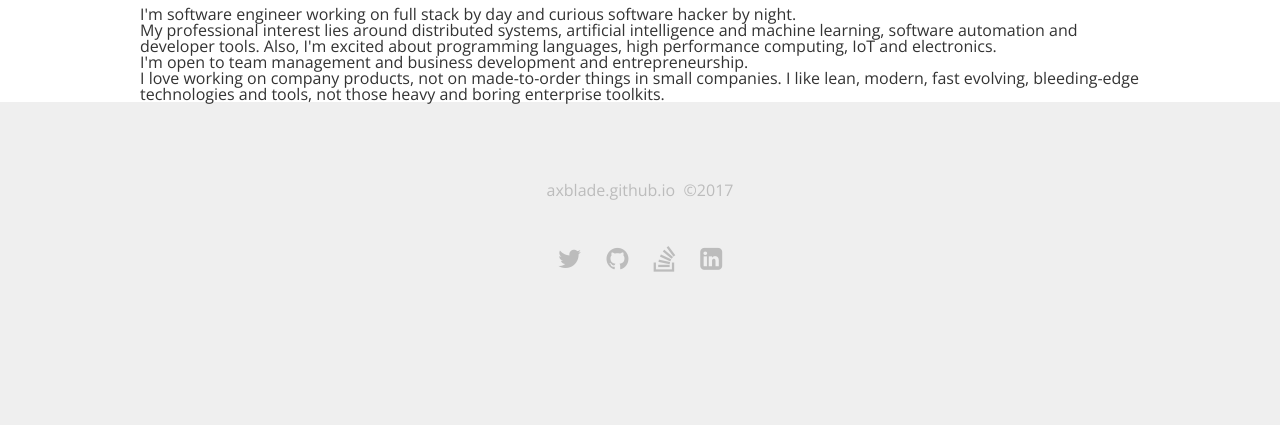
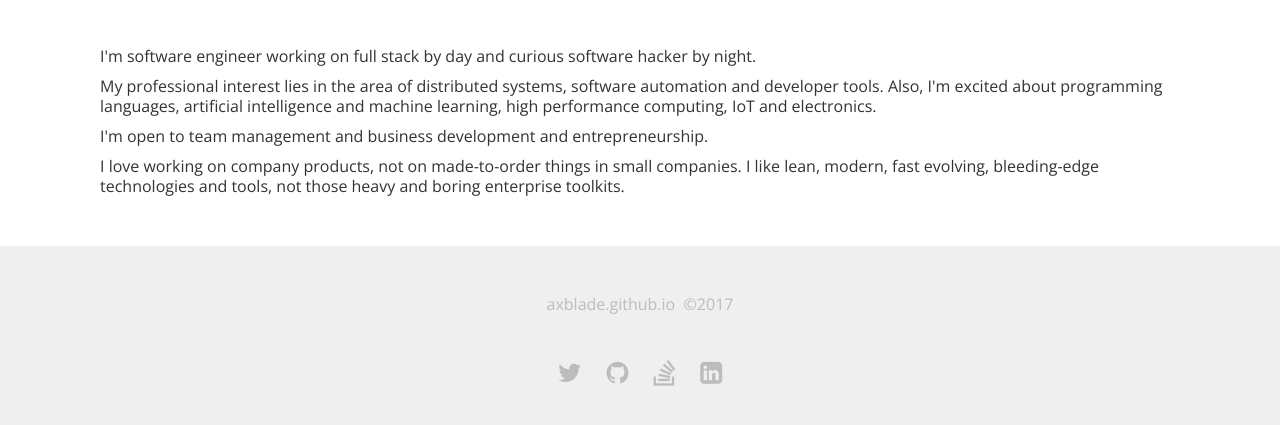
Before and after one commit to eugene-sy/eugene-sy.github.io, a Jekyll site: the page built from about.html, in a window 1280 px wide, cut to the strip 307-732 px from the top of the page. Built offline with Jekyll 4.4.1, drawn with Linux system fonts in a browser that asks for light colours; nearby versions of some CDN libraries.

Commit message:
more `mobile frendly` look

```diff
--- a/_sass/application.scss
+++ b/_sass/application.scss
@@ -8,6 +8,8 @@
 
 .container {
     overflow: auto;
+    margin-left: 15px;
+    margin-right: 15px;
 }
 
 .content-wrap {
@@ -16,7 +18,7 @@
 }
 
 .wrap {
-    max-width: 1000px;
+    max-width: 1080px;
     margin: 0 auto;
 }
 
@@ -44,6 +46,7 @@
     background: linear-gradient($overlay, $overlay), url('/images/static/coding-title.jpeg');
     background-size: cover;
     background-position: center;
+    line-height: 1.25;
 
     .social-links {
 	font-size: 1.2rem;
@@ -115,7 +118,7 @@
 }
 
 .post {
-    margin: 30px 0;
+    margin: 50px 0;
 }
 
 .post-link {
--- a/_sass/welcome.scss
+++ b/_sass/welcome.scss
@@ -7,15 +7,16 @@
 }
 
 .self {
-    margin-top: 10%;
+    margin-top: 25px;
     color: $text-header;
+    line-height: 1.25;
 
     .title, .description, .social-links {
 	text-align: left;
     };
 
     .title {
-	margin-top: 25px;
+	margin-top: 20px;
 	margin-bottom: 10px;
     }
 
@@ -28,7 +29,7 @@
     }
 
     .social-links {
-	margin-left: 0;
+	margin: 10px 0;
     }
 
     .avatar {
--- a/about.html
+++ b/about.html
@@ -4,14 +4,16 @@
 layout: default
 ---
 
+<div class="container">
   <div class="wrap">
     <div class="post">
+      <div class="post-content">
 	<p>
 	  I'm software engineer working on full stack by day and curious software hacker by night.
 	</p>
 	<p>
-      My professional interest lies around distributed systems, artificial intelligence and machine learning, software automation and developer tools.
-      Also, I'm excited about programming languages, high performance computing, IoT and electronics.
+	  My professional interest lies in the area of distributed systems, software automation and developer tools.
+	  Also, I'm excited about programming languages, artificial intelligence and machine learning, high performance computing, IoT and electronics.
 	</p>
 	<p>
 	  I'm open to team management and business development and entrepreneurship.
@@ -22,3 +24,5 @@
 	</p>
       </div>
     </div>
+  </div>
+</div>
--- a/index.html
+++ b/index.html
@@ -2,6 +2,7 @@
 layout: welcome
 ---
 
+<div class="container">
   <div class="wrap">
     {% include nav-links.html %}
 
@@ -24,8 +25,9 @@
 	{% include social-links.html %}
       </div>
 
-    <div>
+      <div class="contact">
 	contact me: <a href="mailto:eugene.sypachev@gmail.com">eugene.sypachev (at) gmail.com</a></p>
       </div>
     </div>
   </div>
+</div>
```
Lines whose indentation alone changed are shown as unchanged.
